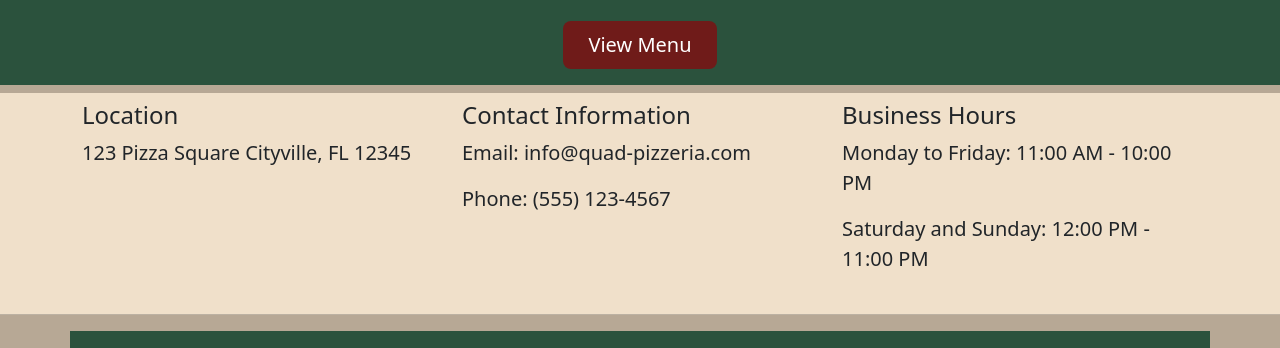
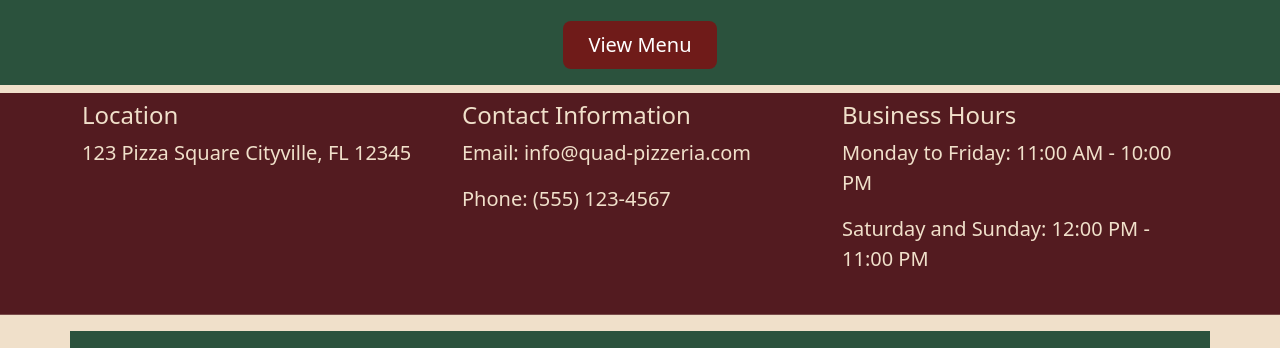
Before and after one commit to quaydrionb/quad-pizzeria, a plain HTML site: page index.html in a window 1280 px wide. Shown: the part 815-1163 px from the top of the page. Drawn offline with nearby package versions, Linux system fonts and the light colour scheme.

Commit message:
updated business background color

```diff
--- a/index.html
+++ b/index.html
@@ -56,7 +56,7 @@
   </div>
 
   <!--Business Information-->
-  <section class="text-background">
+  <section class="information">
     <div class="container py-2">
       <div class="row">
         <div class="col-lg-4 col-md-4">
--- a/src/style.css
+++ b/src/style.css
@@ -150,7 +150,7 @@ hr.style-two {
 
 body {
 
-    background-color: #B7A895;
+    background-color: #F0E0CA;
     margin: 0;
 }
 
@@ -170,6 +170,7 @@ body {
 }
 .information{
     background-color: #531B20;
+    color:#F0E0CA
 }
 .card-group {
   gap: 20px;
```
Also changed, not shown: menu.html (+2 -2 lines).
